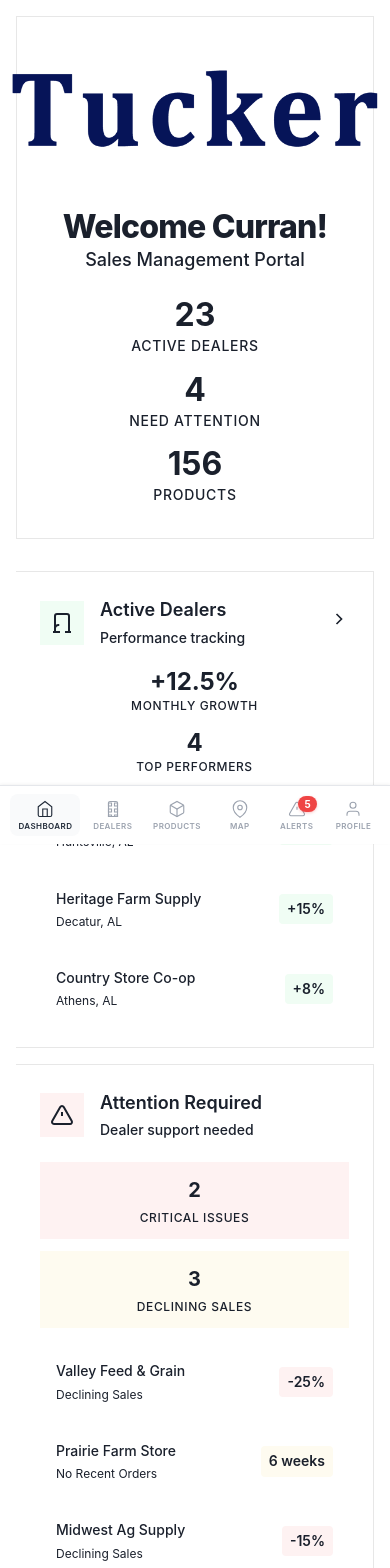
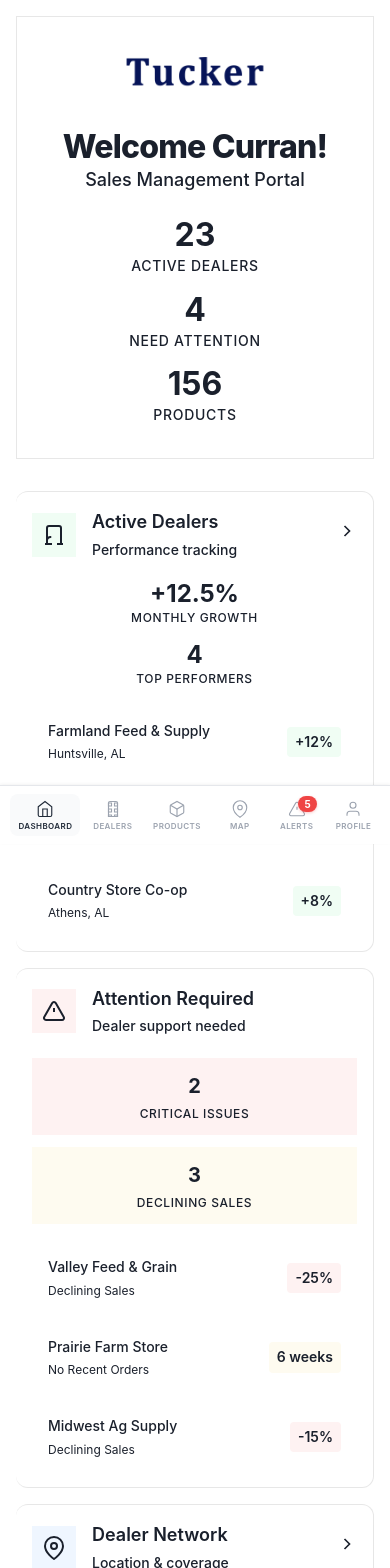
Before and after one commit to tuckermillingllc/sales-app, a Vue app in the folder sales-app-frontend/: page / in a window 390 px wide. Shown: the top 1568 px of the page. Built offline with nearby package versions, Linux system fonts and the light colour scheme.

Commit message:
update css

```diff
--- a/sales-app-frontend/src/views/Home.vue
+++ b/sales-app-frontend/src/views/Home.vue
@@ -693,7 +693,7 @@ html, body {
 }
 
 .company-logo {
-  height: 6rem;
+  height: 4rem;
   width: auto;
   object-fit: contain;
 }
@@ -750,19 +750,23 @@ html, body {
 .dashboard-grid {
   display: grid;
   grid-template-columns: repeat(auto-fit, minmax(350px, 1fr));
-  gap: 1.25rem;
+  gap: 1.5rem;
+  margin-top: 2rem;
 }
 
 /* Card Base Styles */
 .dashboard-card {
   background: var(--color-bg-primary);
   border: 1px solid var(--color-border);
-  border-radius: var(--border-radius-lg);
+  border-radius: 16px;
   padding: 1.5rem;
   cursor: pointer;
   transition: var(--transition);
   box-shadow: var(--shadow-sm);
   position: relative;
+  min-height: 200px;
+  display: flex;
+  flex-direction: column;
 }
 
 .dashboard-card:hover {
@@ -1178,7 +1182,8 @@ html, body {
 
   .dashboard-grid {
     grid-template-columns: 1fr;
-    gap: 1rem;
+    gap: 1.5rem;
+    margin-top: 1.5rem;
   }
 
   .header-content {
@@ -1193,9 +1198,9 @@ html, body {
     text-align: center;
   }
 
-  /* Make logo bigger on mobile portrait */
+  /* Keep logo reasonable size on mobile */
   .company-logo {
-    height: 7rem; /* Increased from 4.5rem */
+    height: 3.5rem;
   }
 
   .metrics-row, .network-stats, .competitive-overview, .knowledge-stats {
@@ -1207,12 +1212,17 @@ html, body {
     grid-template-columns: 1fr;
     gap: 1rem;
   }
+
+  .dashboard-card {
+    border-radius: 12px;
+    padding: 1.25rem;
+  }
 }
 
 /* Mobile landscape orientation - keep logo smaller */
 @media (max-width: 768px) and (orientation: landscape) {
   .company-logo {
-    height: 4rem; /* Smaller in landscape to save vertical space */
+    height: 3rem; /* Smaller in landscape to save vertical space */
   }
 
   .header {
@@ -1223,12 +1233,25 @@ html, body {
     font-size: 1.75rem; /* Slightly smaller but still bold header */
     font-weight: 800;
   }
+
+  .dashboard-grid {
+    margin-top: 1rem;
+  }
 }
 
 @media (max-width: 480px) {
-  /* Even bigger logo on small phones in portrait */
+  /* Keep logo reasonable on small phones */
   .company-logo {
-    height: 8rem; /* Increased from 3rem */
+    height: 3rem;
+  }
+
+  .dashboard-grid {
+    gap: 1rem;
+  }
+
+  .dashboard-card {
+    border-radius: 12px;
+    padding: 1rem;
   }
 
   .alert-summary {
@@ -1249,12 +1272,16 @@ html, body {
 /* Small phone landscape - keep logo reasonable */
 @media (max-width: 480px) and (orientation: landscape) {
   .company-logo {
-    height: 3.5rem; /* Smaller in landscape */
+    height: 2.5rem; /* Smaller in landscape */
   }
 
   .welcome-message {
     font-size: 1.5rem;
     font-weight: 800;
+  }
+
+  .dashboard-grid {
+    margin-top: 1rem;
   }
 }
 
```
